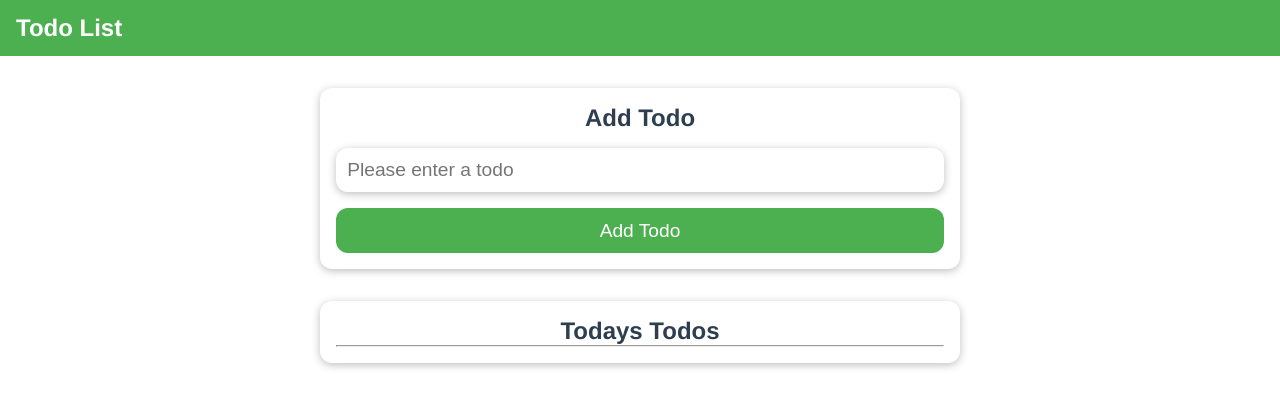
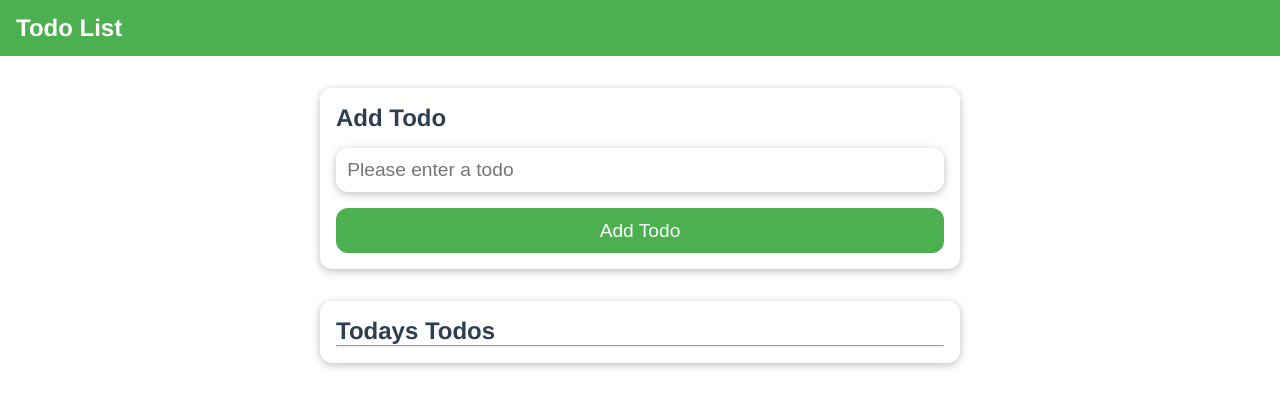
Before and after one commit to PetterFogel/vue-todo-list, a Vue app: page / in a window 1280 px wide. Shown: the top 408 px of the page. Built offline with nearby package versions, Linux system fonts and the light colour scheme.

Commit message:
Implement logic to add todo with emit

```diff
--- a/src/App.vue
+++ b/src/App.vue
@@ -1,6 +1,6 @@
 <template>
   <TheHeader />
-  <TodoForm />
+  <TodoForm @add-todo="addTodo" />
   <TodoContainer />
 </template>
 
@@ -8,7 +8,29 @@
 import TheHeader from "./components/TheHeader.vue";
 import TodoContainer from "./components/TodoContainer.vue";
 import TodoForm from "./components/TodoForm.vue";
-export default { components: { TheHeader, TodoContainer, TodoForm } };
+export default {
+  components: { TheHeader, TodoContainer, TodoForm },
+  data() {
+    return {
+      todos: [],
+    };
+  },
+  provide() {
+    return {
+      todos: this.todos,
+    };
+  },
+  methods: {
+    addTodo(description) {
+      const newTodo = {
+        id: new Date().toISOString(),
+        description,
+        isPrioritized: false,
+      };
+      this.todos.unshift(newTodo);
+    },
+  },
+};
 </script>
 
 <style>
@@ -30,6 +52,5 @@ section {
   border-radius: 12px;
   box-shadow: 0 2px 8px rgba(0, 0, 0, 0.26);
   padding: 1rem;
-  text-align: center;
 }
 </style>
--- a/src/components/TodoForm.vue
+++ b/src/components/TodoForm.vue
@@ -1,15 +1,28 @@
 <template>
   <section>
-    <form>
+    <form @submit.prevent="addTodo(todo)">
       <h2>Add Todo</h2>
-      <input type="text" placeholder="Please enter a todo " />
+      <input type="text" placeholder="Please enter a todo" v-model="todo" />
       <button>Add Todo</button>
     </form>
   </section>
 </template>
 
 <script>
-export default {};
+export default {
+  emits: ["add-todo"],
+  data() {
+    return {
+      todo: "",
+    };
+  },
+  methods: {
+    addTodo(newTodo) {
+      this.$emit("add-todo", newTodo);
+      this.todo = "";
+    },
+  },
+};
 </script>
 
 <style scoped>
```
